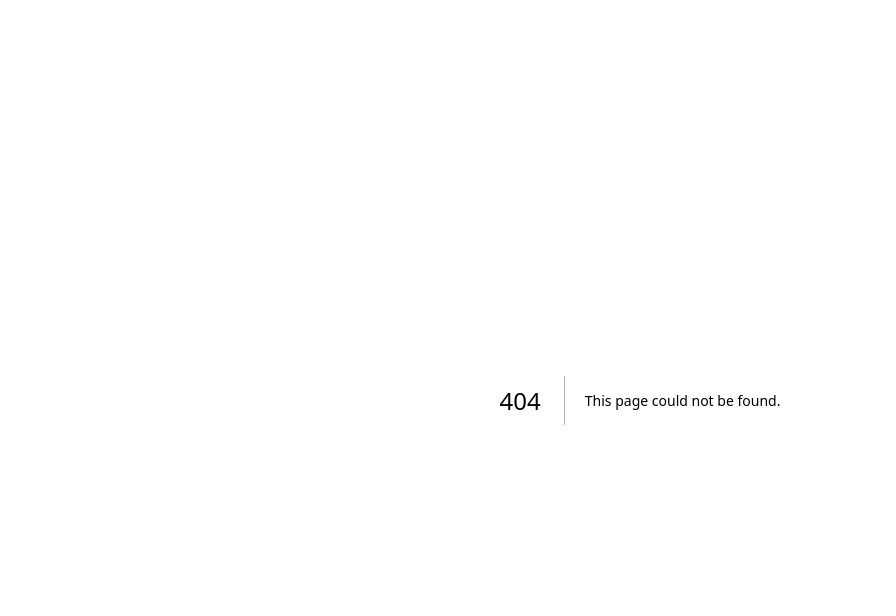
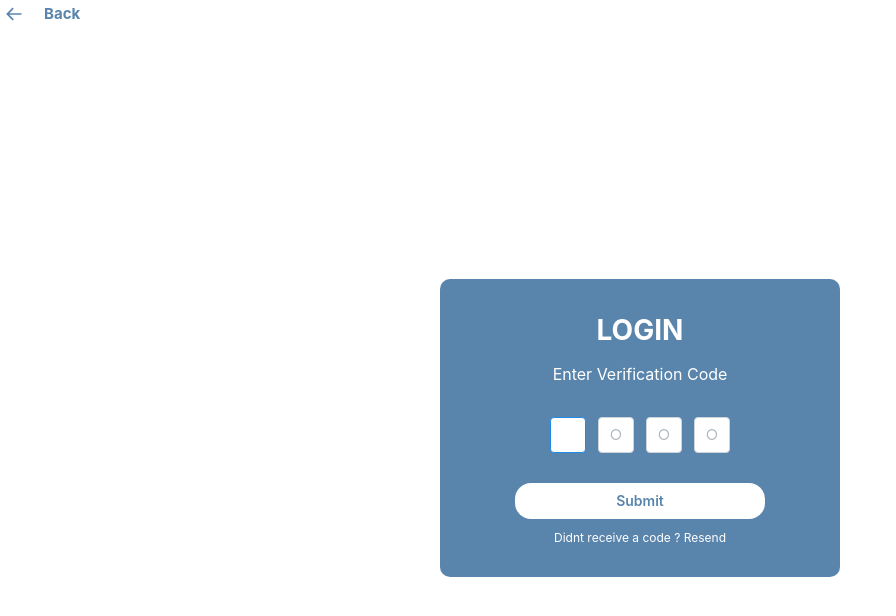
Before and after one commit to bipproduction/arm2, a Next.js app: page /varification in a window 1280 px wide. Before the commit this address had no page. Shown: the top 616 px of the page, without its empty margins (0-896 px from the left). Built offline with nearby package versions, Linux system fonts and the light colour scheme.

Commit message:
style update varification
Deskripsi:
- tambah varification

No Issue

```diff
--- /dev/null
+++ b/src/app/varification/page.tsx
@@ -0,0 +1,10 @@
+import { ViewVarification } from '@/modules/auth';
+import React from 'react';
+
+function Page() {
+  return (
+    <ViewVarification/>
+  );
+}
+
+export default Page;
```
